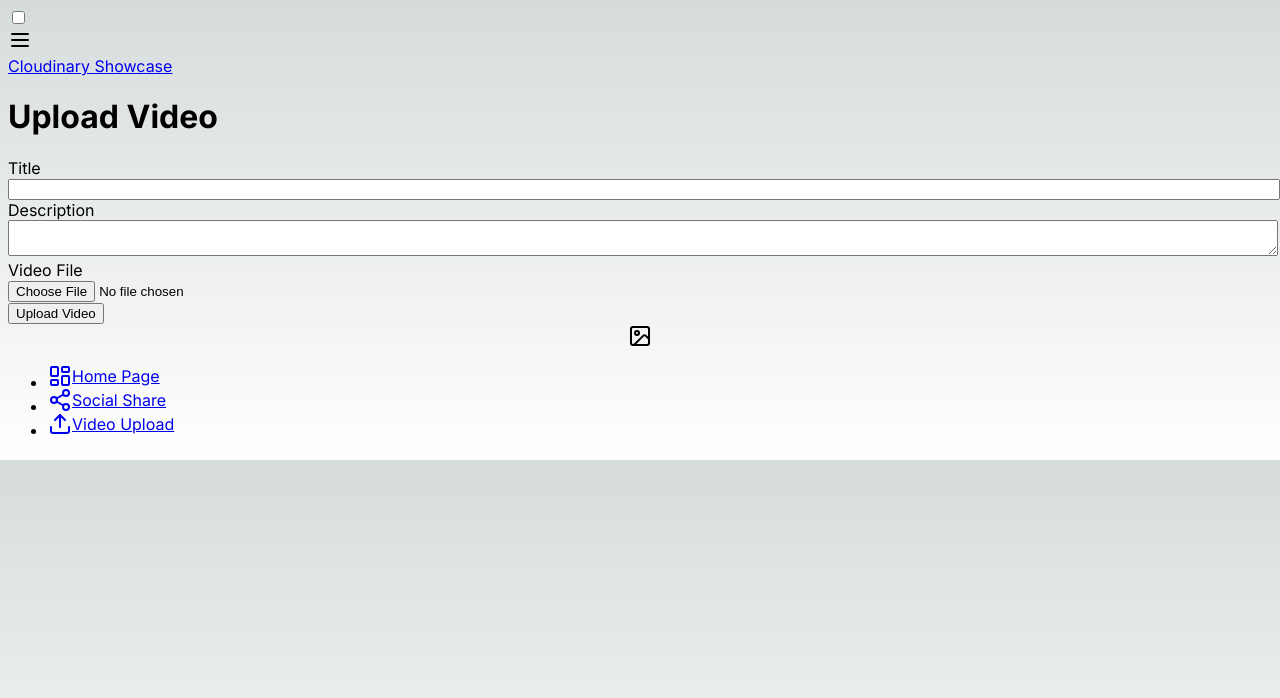
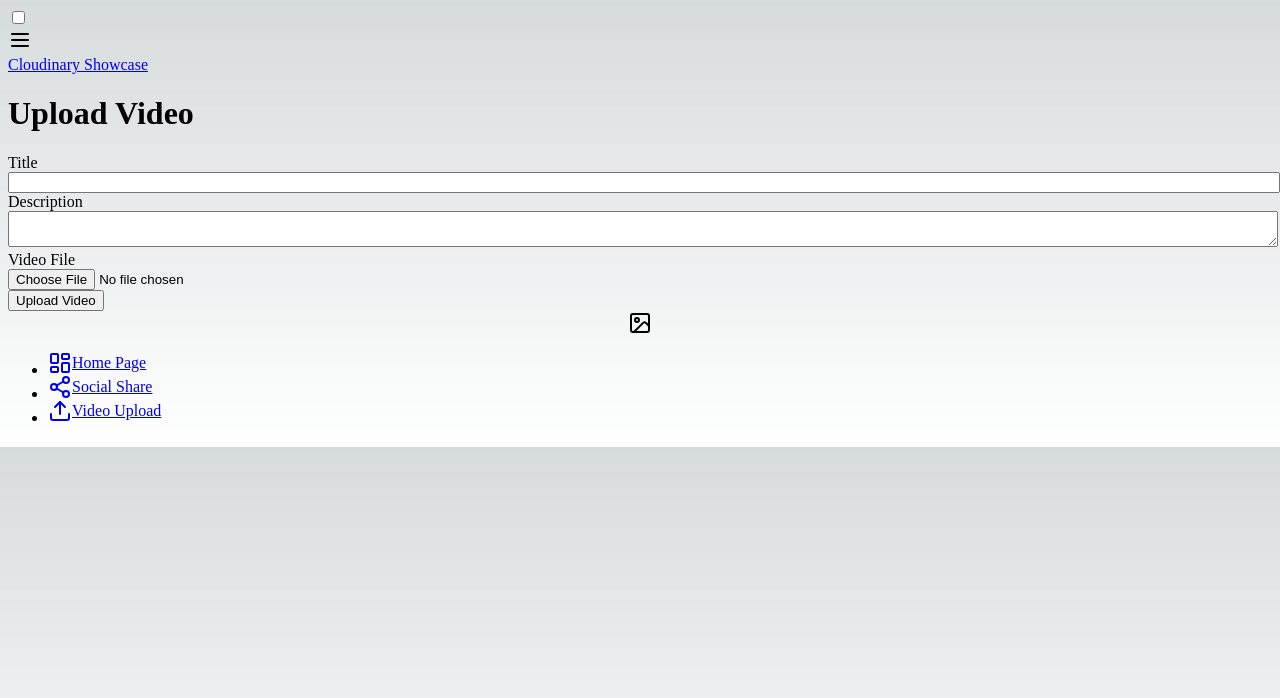
Before and after one commit to ADML003/byteshift, a Next.js app: page /video-upload in a window 1280 px wide. Shown: the top 698 px of the page. Built offline with nearby package versions, Linux system fonts and the light colour scheme; no server answers.

Commit message:
refactor Home and VideoUpload components for improved error handling and user feedback; add global styles import in AppLayout

```diff
--- a/app/(app)/home/page.tsx
+++ b/app/(app)/home/page.tsx
@@ -3,6 +3,7 @@ import React, { useState, useEffect, useCallback } from "react";
 import axios from "axios";
 import VideoCard from "@/components/VideoCard";
 import { Video } from "@/types";
+
 function Home() {
   const [videos, setVideos] = useState<Video[]>([]);
   const [loading, setLoading] = useState(true);
@@ -14,7 +15,7 @@ function Home() {
       if (Array.isArray(response.data)) {
         setVideos(response.data);
       } else {
-        throw new Error(" Unexpected response format");
+        throw new Error("Unexpected response format");
       }
     } catch (error) {
       console.log(error);
@@ -29,7 +30,6 @@ function Home() {
   }, [fetchVideos]);
 
   const handleDownload = useCallback((url: string, title: string) => {
-    () => {
     const link = document.createElement("a");
     link.href = url;
     link.setAttribute("download", `${title}.mp4`);
@@ -37,11 +37,14 @@ function Home() {
     document.body.appendChild(link);
     link.click();
     document.body.removeChild(link);
-    };
   }, []);
 
   if (loading) {
     return <div>Loading...</div>;
+  }
+
+  if (error) {
+    return <div>Error: {error}</div>;
   }
 
   return (
--- a/app/(app)/layout.tsx
+++ b/app/(app)/layout.tsx
@@ -1,5 +1,5 @@
 "use client";
-
+import "../globals.css";
 import React, { useState } from "react";
 import Link from "next/link";
 import { usePathname, useRouter } from "next/navigation";
@@ -39,6 +39,8 @@ export default function AppLayout({
   };
 
   return (
+    <html lang="en" data-theme="light">
+      <body>
         <div className="drawer lg:drawer-open">
           <input
             id="sidebar-drawer"
@@ -74,7 +76,8 @@ export default function AppLayout({
                           <img
                             src={user.imageUrl}
                             alt={
-                          user.username || user.emailAddresses[0].emailAddress
+                              user.username ||
+                              user.emailAddresses[0].emailAddress
                             }
                           />
                         </div>
@@ -138,5 +141,7 @@ export default function AppLayout({
             </aside>
           </div>
         </div>
+      </body>
+    </html>
   );
 }
--- a/app/(app)/video-upload/page.tsx
+++ b/app/(app)/video-upload/page.tsx
@@ -34,11 +34,16 @@ function VideoUpload() {
     formData.append("originalSize", file.size.toString());
 
     try {
-      const response = await axios.post("/api/video-upload", formData);
+      console.log("FormData:", Array.from(formData.entries())); // Debugging
+      const response = await axios.post("/api/video-upload", formData, {
+        headers: {
+          "Content-Type": "multipart/form-data",
+        },
+      });
       alert("Video uploaded successfully!");
       router.push("/"); // Redirect to another page if needed
     } catch (error) {
-      console.error("Error uploading video", error);
+      console.error("Error uploading video:", error);
       alert("Failed to upload video. Please try again.");
     } finally {
       setIsUploading(false);
@@ -49,6 +54,7 @@ function VideoUpload() {
     <div className="container mx-auto p-4">
       <h1 className="text-2xl font-bold mb-4">Upload Video</h1>
       <form onSubmit={handleSubmit} className="space-y-4">
+        {/* Title Input */}
         <div>
           <label className="label">
             <span className="label-text">Title</span>
@@ -62,6 +68,8 @@ function VideoUpload() {
             aria-label="Video Title"
           />
         </div>
+
+        {/* Description Input */}
         <div>
           <label className="label">
             <span className="label-text">Description</span>
@@ -73,6 +81,8 @@ function VideoUpload() {
             aria-label="Video Description"
           />
         </div>
+
+        {/* File Input */}
         <div>
           <label className="label">
             <span className="label-text">Video File</span>
@@ -86,11 +96,15 @@ function VideoUpload() {
             aria-label="Video File"
           />
         </div>
+
+        {/* Loading Spinner */}
         {isUploading && (
           <div className="flex justify-center mt-4">
             <span className="loading loading-spinner loading-lg"></span>
           </div>
         )}
+
+        {/* Submit Button */}
         <button
           type="submit"
           className={`btn btn-primary ${
--- a/tailwind.config.ts
+++ b/tailwind.config.ts
@@ -6,6 +6,9 @@ const config: Config = {
     extend: {},
   },
   plugins: [require("daisyui")],
+  daisyui: {
+    themes: ["light", "dark"], // Add your desired themes here
+  },
 };
 
 export default config;
```
Lines whose indentation alone changed are shown as unchanged.
